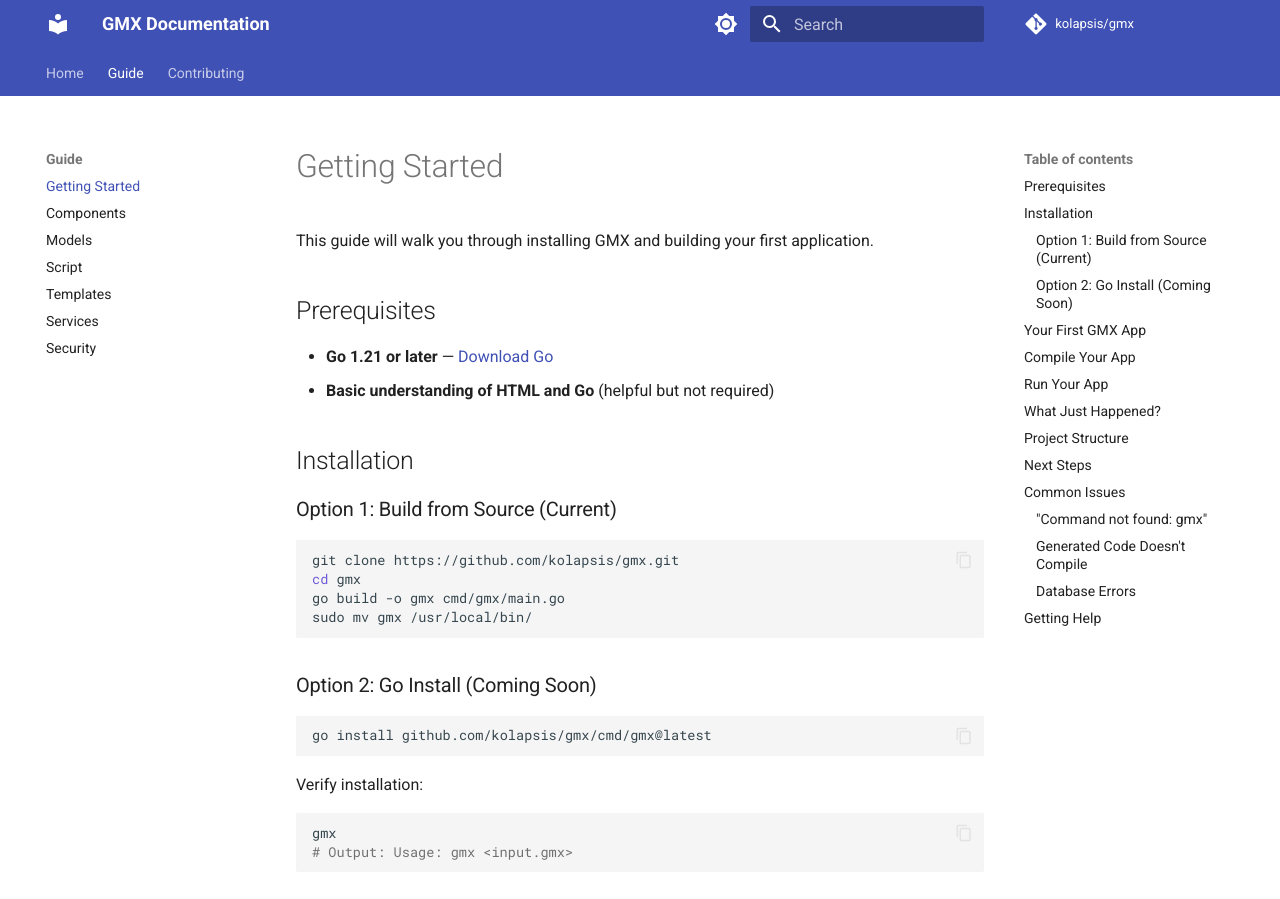
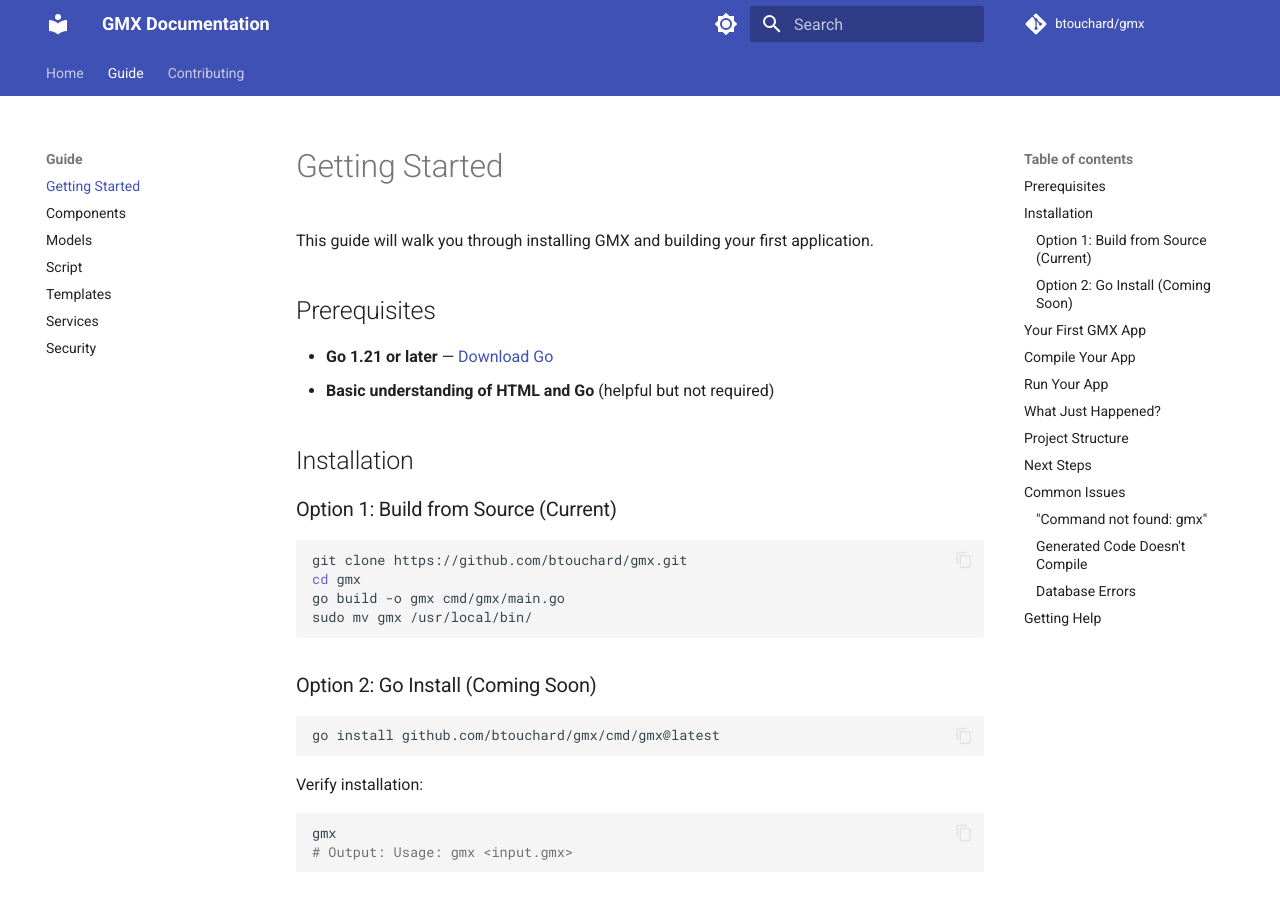
Before and after one commit to btouchard/gmx, an MkDocs documentation site: the page built from docs/guide/getting-started.md, in a window 1280 px wide and 900 px high. Built offline with MkDocs 1.6.1 and Material for MkDocs 9.7.7, drawn with Linux system fonts in a browser that asks for light colours; comment, search, counter and statistics services are not loaded; some of the changed text lies outside the part shown.

````diff
--- a/docs/guide/getting-started.md
+++ b/docs/guide/getting-started.md
@@ -12,7 +12,7 @@
 ### Option 1: Build from Source (Current)
 
 ```bash
-git clone https://github.com/kolapsis/gmx.git
+git clone https://github.com/btouchard/gmx.git
 cd gmx
 go build -o gmx cmd/gmx/main.go
 sudo mv gmx /usr/local/bin/
@@ -21,7 +21,7 @@
 ### Option 2: Go Install (Coming Soon)
 
 ```bash
-go install github.com/kolapsis/gmx/cmd/gmx@latest
+go install github.com/btouchard/gmx/cmd/gmx@latest
 ```
 
 Verify installation:
@@ -179,5 +179,5 @@
 
 ## Getting Help
 
-- **Issues:** [github.com/kolapsis/gmx/issues](https://github.com/kolapsis/gmx/issues)
-- **Discussions:** [github.com/kolapsis/gmx/discussions](https://github.com/kolapsis/gmx/discussions)
+- **Issues:** [github.com/btouchard/gmx/issues](https://github.com/btouchard/gmx/issues)
+- **Discussions:** [github.com/btouchard/gmx/discussions](https://github.com/btouchard/gmx/discussions)
--- a/mkdocs.yml
+++ b/mkdocs.yml
@@ -1,8 +1,8 @@
 site_name: GMX Documentation
 site_description: "GMX — Go + HTMX Transpiler Framework"
 site_url: https://gmx-lang.dev
-repo_url: https://github.com/kolapsis/gmx
-repo_name: kolapsis/gmx
+repo_url: https://github.com/btouchard/gmx
+repo_name: btouchard/gmx
 
 theme:
   name: material
@@ -61,4 +61,4 @@
 extra:
   social:
     - icon: fontawesome/brands/github
-      link: https://github.com/kolapsis/gmx
+      link: https://github.com/btouchard/gmx
````
Also changed, not shown: README.md (+2 -2 lines), docs/index.md (+2 -2 lines), 9 other files.
